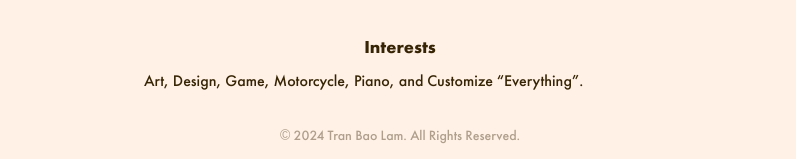
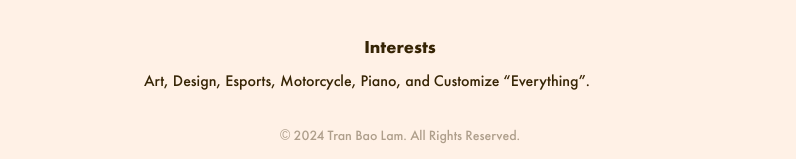
Before and after one commit to tranbaolam26902/campbells-corner, a Next.js app: page / in a window 1280 px wide. Shown: the part 524-683 px from the top of the page, without its empty margins (240-1036 px from the left). Built offline with nearby package versions, Linux system fonts and the light colour scheme.

Commit message:
update interests's content

```diff
--- a/src/app/(home)/page.tsx
+++ b/src/app/(home)/page.tsx
@@ -23,7 +23,7 @@ export default function Page() {
             <BioSection />
             <IntroduceSection
                 header='Interests'
-                content='Art, Design, Game, Motorcycle, Piano, and Customize “Everything”.'
+                content='Art, Design, Esports, Motorcycle, Piano, and Customize “Everything”.'
             />
         </>
     );
```
